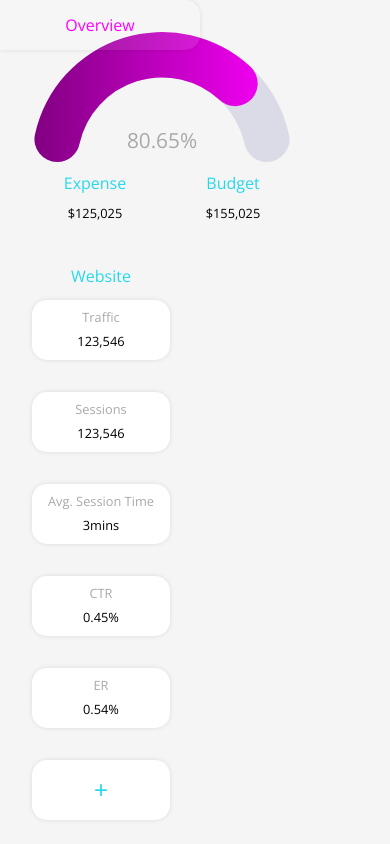
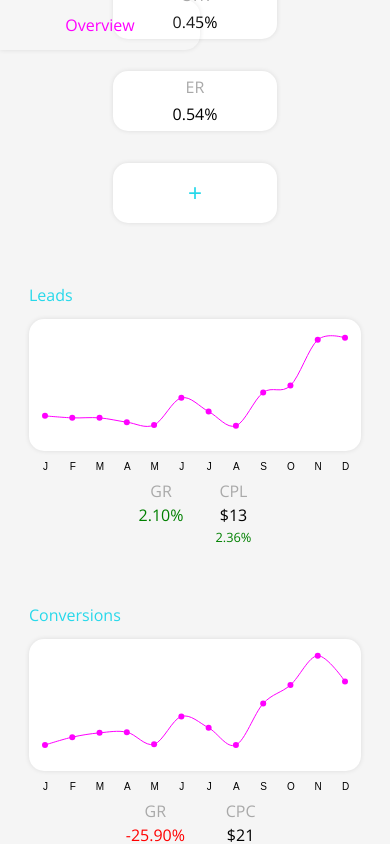
Before and after one commit to FBascou/marketing-dashboard, a React (Vite) app: page / in a window 390 px wide. Shown: the top 844 px of the page. Built offline with nearby package versions, Linux system fonts and the light colour scheme.

Commit message:
Update Card, CardChart, GoalTracker, GoalTrackerItem, LineChart, design

```diff
--- a/src/components/Card/Card.jsx
+++ b/src/components/Card/Card.jsx
@@ -1,16 +1,19 @@
-import React from 'react';
-import './Card.css';
+import React from 'react'
+import './Card.css'
+import Tooltip from '../Tooltip/Tooltip'
 
 const Card = ({ title, number, unit }) => {
   return (
     <div className="card-container">
-      <h3>{title}</h3>
+      <h3>
+        <Tooltip text={title} />
+      </h3>
       <p>
         {number}
         <span>{unit}</span>
       </p>
     </div>
-  );
-};
+  )
+}
 
-export default Card;
+export default Card
--- a/src/components/CardChart/CardChart.css
+++ b/src/components/CardChart/CardChart.css
@@ -39,26 +39,28 @@
 
 .card-chart-cost {
   display: flex;
+  flex-direction: column;
   align-items: center;
   justify-content: center;
-  gap: 1rem;
+  gap: 0.5rem;
 }
 
 .percentage-change {
   display: flex;
-  align-items: flex-start;
+  align-items: center;
   justify-content: center;
   font-size: 0.8rem;
 }
 
 @media screen and (max-width: 600px) {
-  .card-chart-graph {
-    display: flex;
-    justify-content: center;
+  .card-chart-information {
+    flex-direction: column;
+    gap: 2rem;
   }
 
   .card-chart-overview {
-    /* gap: 1rem; */
-    justify-content: space-between;
+    display: flex;
+    flex-direction: row;
+    align-items: flex-start;
   }
 }
--- a/src/components/CardChart/CardChart.jsx
+++ b/src/components/CardChart/CardChart.jsx
@@ -1,6 +1,7 @@
 import React from 'react'
 import './CardChart.css'
 import LineChart from '../charts/LineChart/LineChart'
+import Tooltip from '../Tooltip/Tooltip'
 
 //add tooltips on hover
 
@@ -22,19 +23,21 @@ const CardChart = ({
         </div>
         <div className="card-chart-overview">
           <div className="card-chart-wrapper">
-            <h3>GR</h3>
+            <h3>
+              <Tooltip text={'GR'} />
+            </h3>
             <p style={{ color: growthRate > 0 ? 'green' : 'red' }}>{growthRate}%</p>
           </div>
           <div className="card-chart-wrapper">
             {/* <h3>Cost-Per-{title}</h3> */}
-            <h3>CP{title[0]}</h3>
+            <h3>
+              <Tooltip text={`CP${title[0]}`} />
+            </h3>
             <div className="card-chart-cost">
               <p>${cost}</p>
-              {/* <div className="percentage-change">
-              <span style={{ color: costPerRate > 0 ? 'green' : 'red' }}>
-                {costPerRate}%
-              </span>
-            </div> */}
+              <div className="percentage-change">
+                <span style={{ color: costPerRate > 0 ? 'green' : 'red' }}>{costPerRate}%</span>
+              </div>
             </div>
           </div>
         </div>
--- a/src/components/GoalTracker/GoalTracker.jsx
+++ b/src/components/GoalTracker/GoalTracker.jsx
@@ -63,15 +63,12 @@ const GoalTracker = ({ title, data, colorPrimary, colorSecondary }) => {
   return (
     <div className="goal-tracker-container">
       <h2>{title}</h2>
-      <div className="goal-tracker-list">
-        {goals.map((item) => (
-          <GoalTrackerItem key={item.id} data={item} />
-        ))}
-        {/* <Table headers={headers} data={goals} /> */}
-      </div>
+      {goals?.map((item, index) => (
+        <GoalTrackerItem key={index} data={item} />
+      ))}
       <div className="goal-tracker-new">
         <div className="goal-tracker-btn">
-          <Button onClick={handleModal} />
+          {goals.length < 6 ? <Button onClick={handleModal} /> : null}
           {showModal ? (
             <AddNewModal
               title={'Goal'}
--- a/src/components/GoalTrackerItem/GoalTrackerItem.css
+++ b/src/components/GoalTrackerItem/GoalTrackerItem.css
@@ -20,7 +20,7 @@
 
 .gt-item-metric {
   width: 100%;
-  font-weight: 700;
+  /* font-weight: 700; */
 }
 
 .gt-item-goal-number,
--- a/src/components/GoalTrackerItem/GoalTrackerItem.jsx
+++ b/src/components/GoalTrackerItem/GoalTrackerItem.jsx
@@ -3,6 +3,7 @@ import './GoalTrackerItem.css'
 import { AiOutlineEdit } from 'react-icons/ai'
 import { AiOutlineClose } from 'react-icons/ai'
 import { BsFillCircleFill } from 'react-icons/bs'
+import Tooltip from '../Tooltip/Tooltip'
 
 const statusList = {
   incomplete: 'red',
@@ -31,7 +32,8 @@ const GoalTrackerItem = ({ data }) => {
           <BsFillCircleFill style={{ color: goalStatus }} />
         </div>
         <div className="gt-item-percentage">
-          <p>85%</p>
+          <Tooltip text={'85%'} />
+          {/* <p></p> */}
         </div>
         {/* remove these and add them to goal tracker page? */}
         <div className="gt-item-edit">
--- a/src/components/Table/Table.css
+++ b/src/components/Table/Table.css
@@ -39,10 +39,10 @@
   justify-content: center;
   width: 100%;
 }
-
+/*
 .table-container tbody tr:hover {
   background-color: rgba(0, 0, 0, 0.05);
-}
+} */
 
 .social-media-icon {
   font-size: 1.5rem;
--- a/src/components/Tooltip/Tooltip.css
+++ b/src/components/Tooltip/Tooltip.css
@@ -7,9 +7,8 @@
   display: none;
   position: absolute;
   top: -50px;
-  left: 0;
-  background-color: blue;
-  width: 100px;
+  right: 0;
+  width: 200px;
   height: 20px;
   padding: 1rem;
 }
--- a/src/components/charts/LineChart/LineChart.jsx
+++ b/src/components/charts/LineChart/LineChart.jsx
@@ -19,7 +19,7 @@ const LineChart = ({ data, colorPrimary, colorSecondary }) => {
     const tickAmount = 4
 
     //set tick values proportionate to monthly values
-    const tickValues = [0, 50, 100, 150, 200, maxNumber]
+    const tickValues = [0, 50, 100, 150, maxNumber]
 
     // scale
     const xScale = scaleLinear()
@@ -34,29 +34,6 @@ const LineChart = ({ data, colorPrimary, colorSecondary }) => {
       ticks.push(newLastTick)
     }
     yScale.domain([yScale.domain()[0], newLastTick])
-
-    // axes
-    const xAxis = axisBottom(xScale)
-      .ticks(months.length)
-      .tickFormat((index) => index + 1)
-      .tickSize(0, 0, 0)
-      .tickSizeOuter(0)
-      .tickPadding(8)
-      .tickFormat((d, i) => months[i][0]) //[0] = First letter of the month
-    svg
-      .select('.x-axis-line')
-      .style('transform', `translateY(${height + 20}px)`)
-      .call(xAxis)
-
-    // add y axis ticks and values
-    const yAxis = axisRight(yScale)
-      .ticks(tickAmount)
-      .tickValues(tickValues)
-      .tickFormat((d) => d)
-      .tickSize(width, 0, 0)
-      .tickSizeOuter(0)
-      .tickPadding(-width + 5)
-    // svg.select('.y-axis-line').style('transform', `translate(0, ${width})`).call(yAxis)
 
     const myLine = line()
       .x((value, index) => xScale(index))
@@ -94,23 +71,64 @@ const LineChart = ({ data, colorPrimary, colorSecondary }) => {
       .attr('height', height)
       .attr('class', 'line')
       .attr('d', myLine)
+      .transition()
       .attr('fill', 'none')
       .attr('stroke', colorPrimary)
     // .attr('stroke', 'url(#line-gradient)')
 
     // add points to line chart
-    // svg
-    //   .selectAll('.points')
-    //   .data(keys)
-    //   .enter()
-    //   .append('circle')
-    //   .attr('class', 'points')
-    //   .attr('fill', colorPrimary)
-    //   .attr('stroke', 'none')
-    //   .attr('cx', (d, i) => xScale(i))
-    //   .attr('cy', (d, i) => yScale(keys[i]))
-    //   .attr('r', 1.3)
-  }, [dimensions, months, keys, colorPrimary, colorSecondary])
+    svg
+      .selectAll('.points')
+      .data(keys)
+      .enter()
+      .append('circle')
+      .attr('class', 'points')
+      .attr('fill', colorPrimary)
+      .attr('stroke', 'none')
+      .attr('cx', (d, index) => xScale(index))
+      .attr('cy', (d, index) => yScale(keys[index]))
+      .attr('r', 3)
+      .on('mouseenter', (event, value) => {
+        const index = svg.selectAll('.circle').nodes().indexOf(event.target)
+        svg
+          .selectAll('.tooltip')
+          .data([value])
+          .join((enter) => enter.append('text').attr('y', yScale(value) - 4))
+          .attr('class', 'tooltip')
+          .text(value)
+          .attr('x', xScale(index) + xScale.bandwidth() / 2)
+          .attr('text-anchor', 'middle')
+          .transition()
+          .attr('y', yScale(value) - 8)
+          .attr('opacity', 1)
+      })
+      .on('mouseleave', () => svg.select('.tooltip').remove())
+      .transition()
+
+    // axes
+    const xAxis = axisBottom(xScale)
+      .ticks(months.length)
+      .tickFormat((index) => index + 1)
+      .tickSize(0, 0, 0)
+      .tickSizeOuter(0)
+      .tickPadding(8)
+      .tickFormat((d, i) => months[i][0]) //[0] = First letter of the month
+    // tickcolor to gray
+    svg
+      .select('.x-axis-line')
+      .style('transform', `translateY(${height + 20}px)`)
+      .call(xAxis)
+
+    // add y axis ticks and values
+    const yAxis = axisRight(yScale)
+      .ticks(tickAmount)
+      .tickValues(tickValues)
+      .tickFormat((d) => d)
+      .tickSize(width, 0, 0)
+      .tickSizeOuter(0)
+      .tickPadding(-width + 5)
+    // svg.select('.y-axis-line').style('transform', `translate(0, ${width})`).call(yAxis)
+  }, [months, keys, dimensions])
 
   return (
     <div className="line-container">
--- a/src/data/conversionsData.jsx
+++ b/src/data/conversionsData.jsx
@@ -107,14 +107,14 @@ export const conversionsData = [
   {
     id: 1,
     date: '2022-05-01',
-    conversions: 18,
+    conversions: 15,
     costPerConversion: 13.28,
     conversionRate: 1.25,
   },
   {
     id: 1,
     date: '2022-06-01',
-    conversions: 17,
+    conversions: 15,
     costPerConversion: 5.25,
     conversionRate: 0.25,
   },
@@ -135,7 +135,7 @@ export const conversionsData = [
   {
     id: 1,
     date: '2022-07-01',
-    conversions: 19,
+    conversions: 13,
     costPerConversion: 13.25,
     conversionRate: 1.25,
   },
@@ -163,91 +163,91 @@ export const conversionsData = [
   {
     id: 1,
     date: '2022-09-02',
-    conversions: 22,
+    conversions: 20,
     costPerConversion: 9.5,
     conversionRate: 2,
   },
   {
     id: 1,
     date: '2022-09-30',
-    conversions: 30,
+    conversions: 26,
     costPerConversion: 8,
     conversionRate: 1,
   },
   {
     id: 1,
     date: '2022-09-31',
+    conversions: 26,
+    costPerConversion: 10.5,
+    conversionRate: 1.9,
+  },
+  {
+    id: 1,
+    date: '2022-10-01',
+    conversions: 21,
+    costPerConversion: 10.5,
+    conversionRate: 1.9,
+  },
+  {
+    id: 1,
+    date: '2022-10-13',
+    conversions: 19,
+    costPerConversion: 10.5,
+    conversionRate: 1.9,
+  },
+  {
+    id: 1,
+    date: '2022-10-22',
+    conversions: 28,
+    costPerConversion: 10.5,
+    conversionRate: 1.9,
+  },
+  {
+    id: 1,
+    date: '2022-10-31',
     conversions: 30,
     costPerConversion: 10.5,
     conversionRate: 1.9,
   },
   {
     id: 1,
-    date: '2022-10-01',
-    conversions: 27,
-    costPerConversion: 10.5,
-    conversionRate: 1.9,
-  },
-  {
-    id: 1,
-    date: '2022-10-13',
-    conversions: 25,
-    costPerConversion: 10.5,
-    conversionRate: 1.9,
-  },
-  {
-    id: 1,
-    date: '2022-10-22',
+    date: '2022-11-01',
     conversions: 32,
     costPerConversion: 10.5,
     conversionRate: 1.9,
   },
   {
     id: 1,
-    date: '2022-10-31',
+    date: '2022-11-12',
     conversions: 35,
     costPerConversion: 10.5,
     conversionRate: 1.9,
   },
   {
     id: 1,
-    date: '2022-11-01',
-    conversions: 40,
-    costPerConversion: 10.5,
-    conversionRate: 1.9,
-  },
-  {
-    id: 1,
-    date: '2022-11-12',
-    conversions: 42,
-    costPerConversion: 10.5,
-    conversionRate: 1.9,
-  },
-  {
-    id: 1,
     date: '2022-11-13',
-    conversions: 47,
+    conversions: 36,
     costPerConversion: 10.5,
     conversionRate: 1.9,
   },
   {
     id: 1,
     date: '2022-11-31',
-    conversions: 48,
+    conversions: 36,
     costPerConversion: 10.5,
     conversionRate: 1.9,
   },
   {
     id: 1,
     date: '2022-12-01',
-    conversions: 86,
+    conversions: 49,
     costPerConversion: 10.5,
     conversionRate: 1.9,
   },
   {
     id: 1,
     date: '2022-12-31',
-    conversions: 90,
+    conversions: 54,
     costPerConversion: 10.5,
     conversionRate: 1.9,
   },
--- a/src/index.css
+++ b/src/index.css
@@ -157,13 +157,13 @@ h2 {
 
 h3 {
   color: #a9a9a9;
-  font-size: 0.8rem;
+  font-size: 1rem;
 }
 
 p,
 table th,
 table td {
-  font-size: 0.8rem;
+  font-size: 1rem;
 }
 
 /* input:focus {
--- a/src/layout/Layout.css
+++ b/src/layout/Layout.css
@@ -4,10 +4,10 @@
   grid-template-columns: repeat(12, 1fr);
   grid-template-rows: repeat(12, 1fr);
   grid-column-gap: 3rem;
-  grid-row-gap: 2.5rem;
+  grid-row-gap: 4rem;
   width: 100%;
   height: 100%;
-  padding: 2rem;
+  padding: 3rem;
 }
 
 /* .logo {
@@ -43,7 +43,7 @@
   flex-direction: row;
   width: 100%; */
   /* border: 1px solid black; */
-  height: 100%;
+  /* height: 100%; */
   /* padding: 1rem; */
 }
 
@@ -51,7 +51,9 @@
   .main-grid-container {
     display: flex;
     flex-direction: column;
-    /* align-items: center;
-        justify-content: center; */
+    padding: 1rem;
+    align-items: center;
+    justify-content: center;
+    width: 100%;
   }
 }
```
